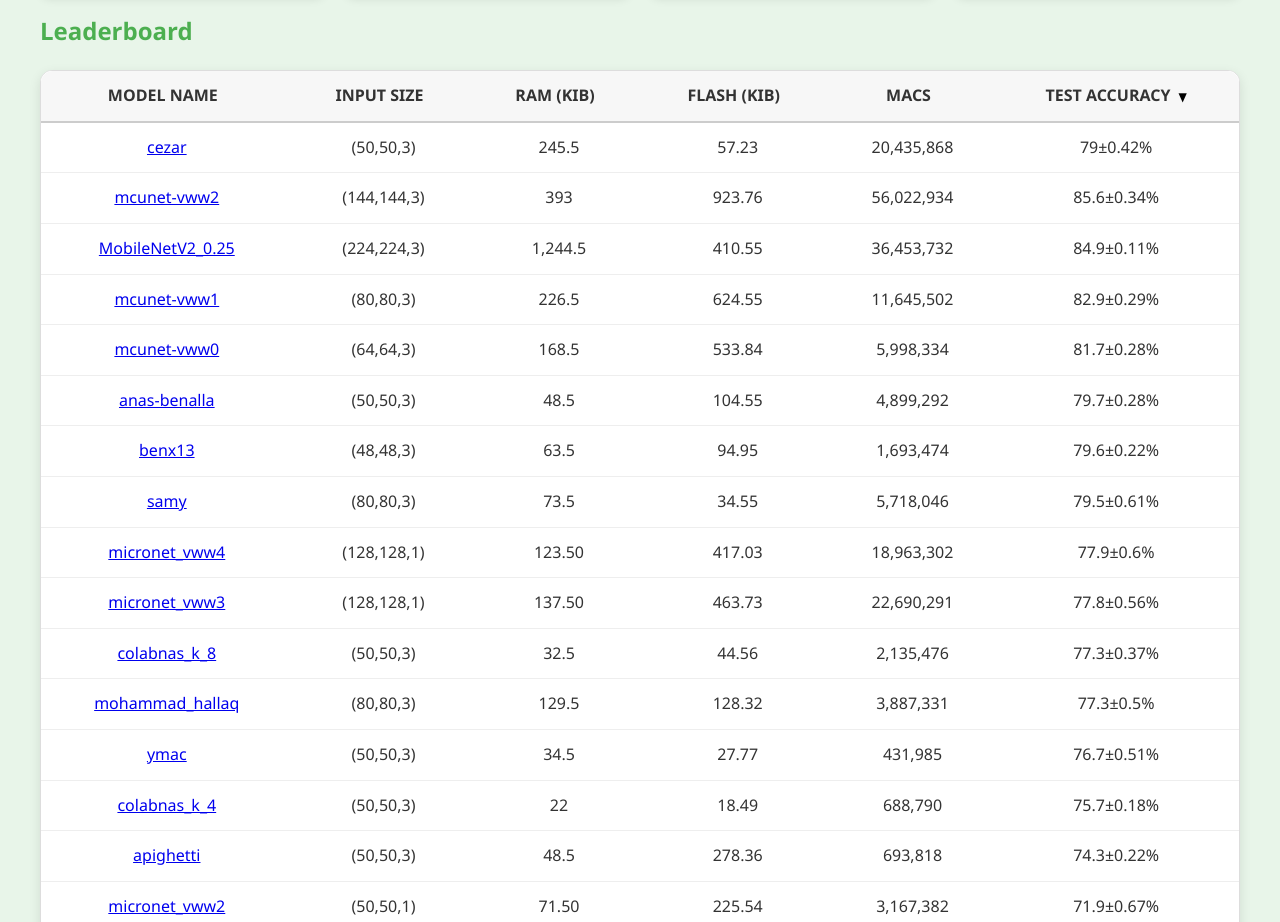
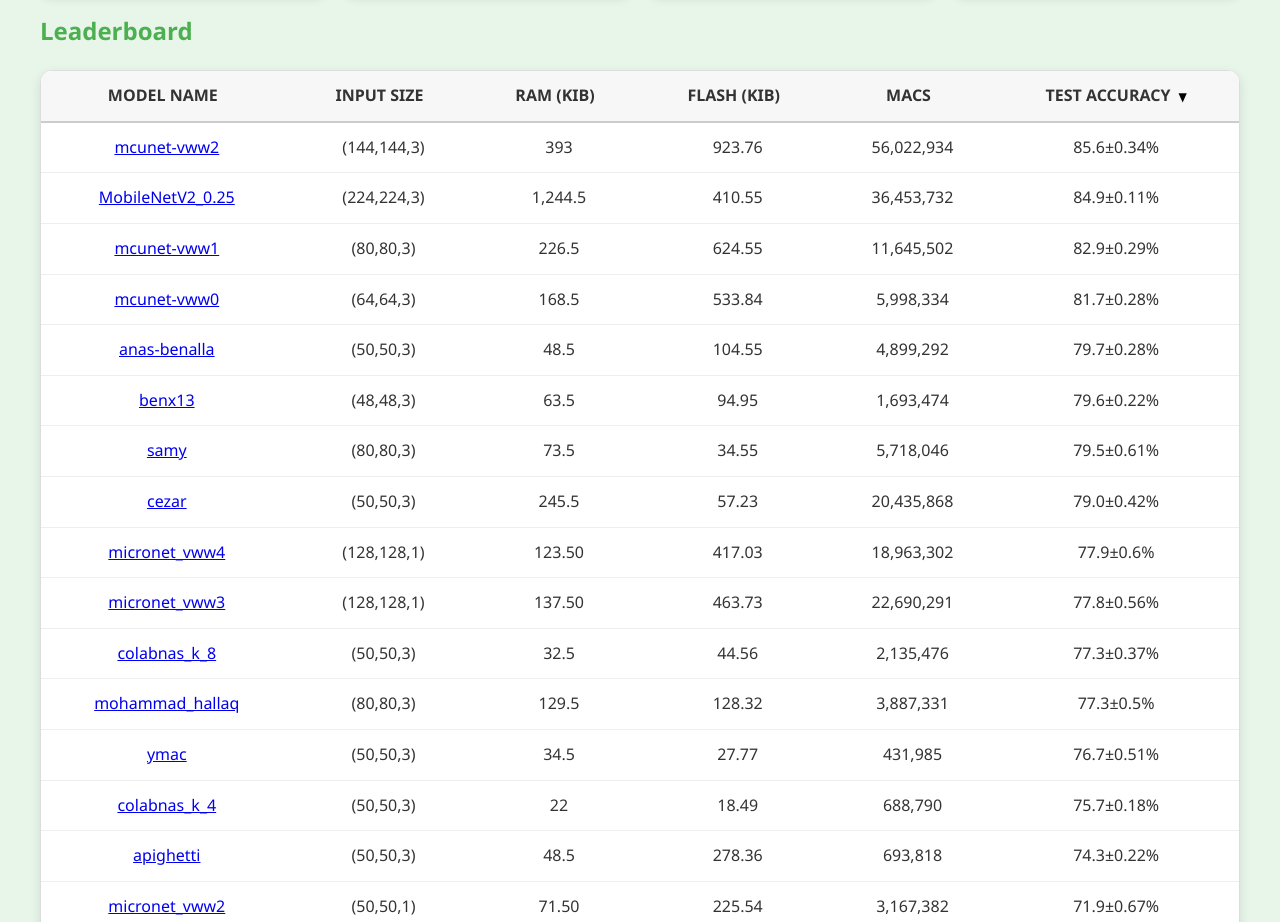
Before and after one commit to harvard-edge/Wake_Vision_Webpage, a plain HTML site: page index.html in a window 1280 px wide. Shown: the part 1180-2102 px from the top of the page. Drawn offline with Linux system fonts and the light colour scheme.

Commit message:
Update index.html

```diff
--- a/index.html
+++ b/index.html
@@ -313,7 +313,7 @@
                         <td align="center">245.5</td>
                         <td align="center">57.23</td>
                         <td align="center">20,435,868</td>
-                        <td align="center">79±0.42%</td>
+                        <td align="center">79.0±0.42%</td>
                      </tr>
                   </tbody>
                </table>
```
